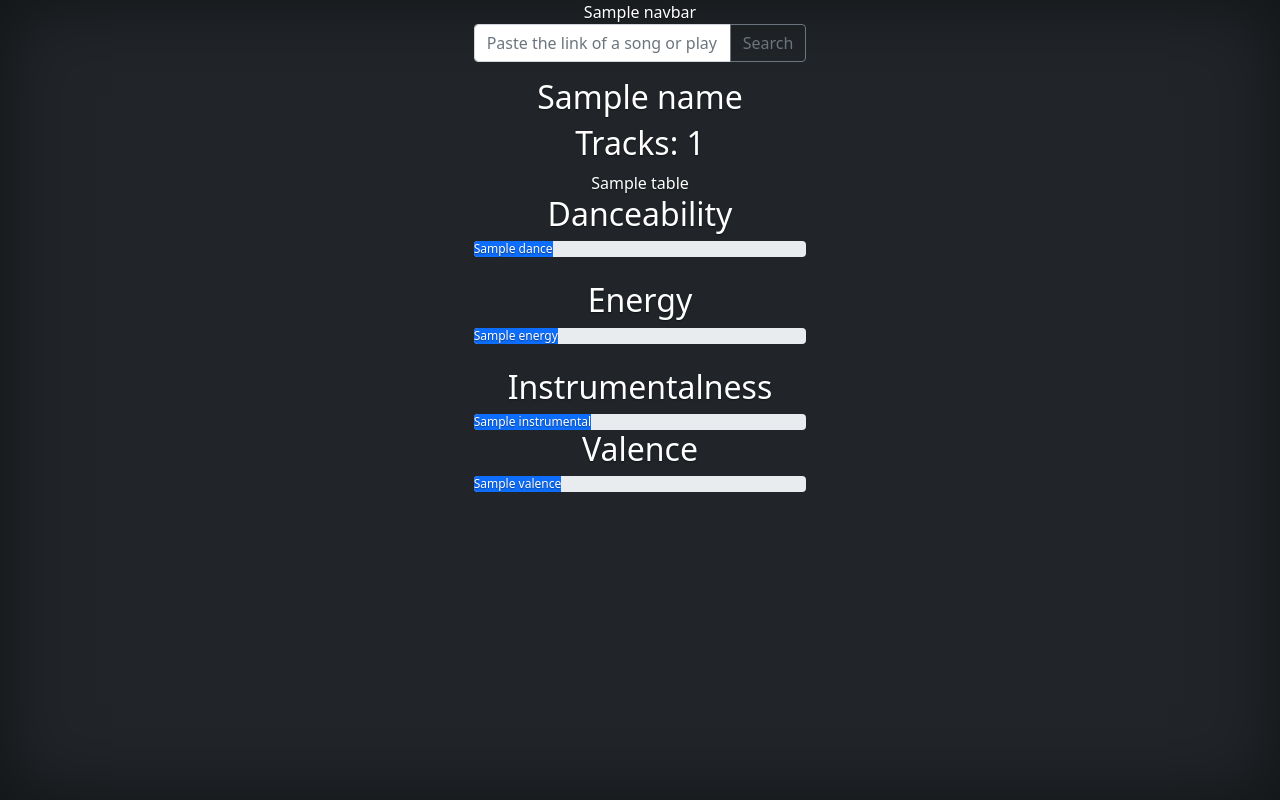
After one commit to JadenLeake333/WebSpotify, a Flask app: template templates/playlistdata.html in a window 1280 px wide. The commit adds this page. Run offline with Flask 2, Linux system fonts and the light colour scheme; the template is opened without the code that fills it: most values are stand-ins (such as "Sample title", 1, 10 or a date in 2020).

Commit message:
UI Changes

```diff
--- a/main.py
+++ b/main.py
@@ -1,10 +1,11 @@
 import os
+import navbar
 
 from dotenv import load_dotenv
 from parseJSON import parse_json
 from spotifyAPI import spotify_api
 from youtube_api import YoutubeDataApi
-from flask import Flask, request, redirect, url_for, render_template,session
+from flask import Flask, request, redirect, url_for, render_template, session
 
 app = Flask(__name__)
 load_dotenv() #Get env variables
@@ -13,241 +14,252 @@ client_id = os.getenv("CLIENT")
 client_secret = os.getenv("SECRET")
 app.secret_key = os.getenv("SESSIONSECRET")
 youtubeAPI = YoutubeDataApi(os.getenv("UTUBEAPIKEY"))
-redirect_uri = 'https://WebSpotify.jadenleake.repl.co/callback' #https://WebSpotify.jadenleake.repl.co/callback
+redirect_uri = 'https://WebSpotify.jadenleake.repl.co/callback'
 
 spotify = spotify_api(
-    client_id, client_secret,
+    client_id,
+    client_secret,
     'user-top-read,playlist-modify-public,playlist-read-private,playlist-modify-private,playlist-read-collaborative',
     redirect_uri)
+
 authorize = spotify.get_url()
-
+nav = navbar.create_navbar()
 
 @app.route('/')
-def starter():
-    #url_for('static', filename='style.css')
+def login():
     return render_template("login.html", url=authorize)
 
+@app.route('/logout')
+def logout():
+  session.pop('username', None)
+  return redirect(url_for('login'))
 
 @app.route('/home')
 def home():
-    song_data = spotify.get_user_tracks(session['code'])
-    username = spotify.get_user(session['code'])['display_name']
-    try:
-        if song_data['error']['status'] == 401:
-            return redirect(url_for('starter'))
-    except:
-        pass
 
-    return render_template('callback.html',data=song_data['items'],name=username)
+  if 'code' not in session.keys():
+    return redirect(url_for('login'))
+
+  song_data = spotify.get_user_tracks(session['code'])
+  username = spotify.get_user(session['code'])['display_name']
+
+  return render_template(
+    'callback.html',
+    data=song_data['items'],
+    name=username,
+    navbar=nav)
 
 @app.route('/callback')
 def main():
-    #find_code = request.url.find("?code=")
-    exchange_code = request.args.get('code')  # Parse the code from callback url
-    session['code'] = spotify.get_access_token(exchange_code)
-    print("sesh",session['code'])
-    return redirect(url_for('home'))
+  exchange_code = request.args.get('code')  # Parse the code from callback url
+  session['code'] = spotify.get_access_token(exchange_code)
 
+  return redirect(url_for('home'))
 
 @app.route('/makeplaylist')
 def make_playlist():
-    user = spotify.get_user(session['code'])
-    user_id = user['id']
-    top_playlist = spotify.make_playlist(
-        user_id, "Top Songs", "Here are your most listened to songs!", session['code'])
-    songs = request.args.get('s')
-    spotify.fill_playlist(top_playlist['id'], songs, session['code'])
-    return "Your playlist has been made! <a href='/playlistdata?playlist=%s'>Click here to view it!</a>" % top_playlist[
-        'uri']
 
+  if 'code' not in session.keys():
+    return redirect(url_for('login'))
+
+  user = spotify.get_user(session['code'])
+  user_id = user['id']
+
+  top_playlist = spotify.make_playlist(
+      user_id,
+      "Top Songs",
+      "Here are your most listened to songs!",
+      session['code'])
+
+  songs = request.args.get('s')
+
+  spotify.fill_playlist(
+    top_playlist['id'],
+    songs,
+    session['code'])
+
+  return "Your playlist has been made! <a href='/playlistdata?playlist=%s'>Click here to view it!</a>" % top_playlist['uri']
 
 @app.route('/search')
 def make_search():
-    search = request.args.get("s")
-    if search == '':
-        search = "none"
-    get_tracks = spotify.search_track(search,session['code'])
-    return render_template('search.html',data=get_tracks['tracks']['items'])
 
+  if 'code' not in session.keys():
+    return redirect(url_for('login'))
+
+  search = request.args.get("s")
+  if search == '':
+      search = "none"
+  get_tracks = spotify.search_track(search,session['code'])
+  return render_template(
+    'search.html',
+    data=get_tracks['tracks']['items'],
+    navbar=nav)
 
 @app.route('/features')
 def audio_features(feat=None, img=None, artist=None, name=None):
-    song_id = request.args.get("feat")
-    img = request.args.get("img")
-    artist = request.args.get("artist")
-    name = request.args.get('name')
 
-    song_features = spotify.get_analysis(song_id,session['code'])
+  if 'code' not in session.keys():
+    return redirect(url_for('login'))
 
+  song_id = request.args.get("feat")
+  img = request.args.get("img")
+  artist = request.args.get("artist")
+  name = request.args.get('name')
+
+  song_features = spotify.get_analysis(song_id,session['code'])
+
+  if 'error' in song_features.keys():
+    return "No information on %s!" %name
+  else:
     dance = float(song_features['danceability']) * 100
     energy = float(song_features['energy']) * 100
     instrumentalness = float(song_features['instrumentalness']) * 100
     valence = float(song_features['valence']) * 100
-    #print(dance,song_features['danceability'],energy,song_features['energy'],instrumentalness,song_features['instrumentalness'])
-    return render_template('songanalysis.html',
-                           img=img,
-                           artist=artist,
-                           name=name,
-                           dance=dance,
-                           energy=energy,
-                           instrumentalness=instrumentalness,
-                           valence=valence)
-
+  #print(dance,song_features['danceability'],energy,song_features['energy'],instrumentalness,song_features['instrumentalness'])
+  return render_template(
+    'songanalysis.html',
+    img=img,
+    artist=artist,
+    name=name,
+    dance=dance,
+    energy=energy,
+    instrumentalness=instrumentalness,
+    valence=valence,
+    navbar=nav)
 
 @app.route('/playlistdata')
 def playlists():
-    playlist = request.args.get("playlist")
-    playlist_id = playlist[17::]
-    playlist_data = spotify.get_playlist(playlist_id,session['code'])
-    next_playlist = parse_json.extract_values(playlist_data, 'next')
-    num_tracks = playlist_data['tracks']['total']
 
-    try:
-        if playlist_data['error']['status'] == 401:
-            return redirect(url_for('starter'))
-    except:
-        pass
-    playlist_name = playlist_data['name']
+  if 'code' not in session.keys():
+    return redirect(url_for('login'))
 
-    temp_id, song_names, song_img, song_artist, song_id = [], [], [], [], []  # Get images, names, artists and song ids of playlist
-    for songs in playlist_data['tracks']['items']:
-        song_names.append(songs['track']['name'])
-        song_img.append(songs['track']['album']['images'][0]['url'])
-        song_artist.append(songs['track']['artists'][0]['name'])
-        song_id.append(songs['track']['id'])
+  playlist = request.args.get("playlist")
+  playlist_id = playlist[17::]
 
-    song_analysis = spotify.get_analysis(song_id,session['code'])
-    dance, energy, instrumentalness, valence = [], [], [], []  # Get audio analysis of songs
-    for analysis in song_analysis['audio_features']:
-        dance.append(analysis['danceability'])
-        energy.append(analysis['energy'])
-        instrumentalness.append(analysis['instrumentalness'])
-        valence.append(analysis['valence'])
+  playlist_data = spotify.get_playlist(playlist_id,session['code'])
+  next_playlist = parse_json.extract_values(playlist_data, 'next')
+  num_tracks = playlist_data['tracks']['total']
 
-    duration_ms = 0
-    while next_playlist[0] != None:  # If the playlist is larger than 100 songs this will be able to get each "page"
-        next_page = spotify.get_next_playlist(next_playlist[0],session['code'])
-        temp_id.clear()
-        for songs in next_page['items']:
-            song_names.append(songs['track']['name'])
-            song_img.append(songs['track']['album']['images'][0]['url'])
-            song_artist.append(songs['track']['artists'][0]['name'])
-            song_id.append(songs['track']['id'])
-            temp_id.append(songs['track']['id'])
-            duration_ms += int(songs['track']['duration_ms'])
+  playlist_name = playlist_data['name']
 
-        song_analysis = spotify.get_analysis(temp_id,session['code'])
-        for analysis in song_analysis['audio_features']:
-            dance.append(analysis['danceability'])
-            energy.append(analysis['energy'])
-            instrumentalness.append(analysis['instrumentalness'])
-            valence.append(analysis['valence'])
+  temp_id, song_names, song_img, song_artist, song_id = [], [], [], [], []  # Get images, names, artists and song ids of playlist
+  for songs in playlist_data['tracks']['items']:
+      song_names.append(songs['track']['name'])
+      song_img.append(songs['track']['album']['images'][0]['url'])
+      song_artist.append(songs['track']['artists'][0]['name'])
+      song_id.append(songs['track']['id'])
 
-        next_playlist = parse_json.extract_values(next_page, 'next')
+  song_analysis = spotify.get_analysis(song_id,session['code'])
+  dance, energy, instrumentalness, valence = [], [], [], []  # Get audio analysis of songs
+  for analysis in song_analysis['audio_features']:
+    if analysis:
+      dance.append(analysis['danceability'])
+      energy.append(analysis['energy'])
+      instrumentalness.append(analysis['instrumentalness'])
+      valence.append(analysis['valence'])
 
-    dance_avg = (sum(dance) / len(dance)) * 100
-    energy_avg = (sum(energy) / len(energy)) * 100
-    instrumentalness_avg = (sum(instrumentalness) /
-                            len(instrumentalness)) * 100
-    valence_avg = (sum(valence) / len(valence)) * 100
+  duration_ms = 0
+  while next_playlist[0] != None:  # If the playlist is larger than 100 songs this will be able to get each "page"
+      next_page = spotify.get_next_playlist(next_playlist[0],session['code'])
+      temp_id.clear()
+      for songs in next_page['items']:
+          song_names.append(songs['track']['name'])
+          song_img.append(songs['track']['album']['images'][0]['url'])
+          song_artist.append(songs['track']['artists'][0]['name'])
+          song_id.append(songs['track']['id'])
+          temp_id.append(songs['track']['id'])
+          duration_ms += int(songs['track']['duration_ms'])
 
-    table = "<div class='row'>"
-    for idx, names in enumerate(song_names):
-        if names.find("'"):
-          names = names.replace("'","")
-        table += "<div class='col child'><tr><figure><td><a href='/features?feat=%s&img=%s&artist=%s&name=%s'><img src='%s' width='250' height='250'></a></td><figcaption><td>%s</td><br><td>%s</td></figcaption></figure></tr></div>" % (
-            song_id[idx], song_img[idx], song_artist[idx], names,
-            song_img[idx], song_artist[idx], names)
-    table += "</div>"
+      song_analysis = spotify.get_analysis(temp_id,session['code'])
+      for analysis in song_analysis['audio_features']:
+          dance.append(analysis['danceability'])
+          energy.append(analysis['energy'])
+          instrumentalness.append(analysis['instrumentalness'])
+          valence.append(analysis['valence'])
 
-    return '''
-    <html>
-        <head>
-            <title>Spotify Data</title>
-            <link href="static/bootstrap.min.css" rel="stylesheet">
-            <link href="static/cover.css" rel="stylesheet">
-        </head>
-        <body class="d-flex h-100 justify-content-center text-center text-white bg-dark">
-            <div>
-                <header class="mb-auto">
-                    <nav class="nav nav-masthead justify-content-center float-md-end">
-                        <a class="nav-link fs-2" href='/search'>Search</a>
-                        <a class="nav-link fs-2" href='/viewplaylists'>My playlists</a>
-                    </nav>
-                </header>
-                <div class="input-group mb-3">
-                    <input type="text" id='search' placeholder="Paste the link of a song or playlist here! Or just search a name!" class="form-control" aria-describedby="button-addon2">
-                    <button class="btn btn-outline-secondary" type="button" id="button-addon2" onclick="makeSearch()">Search</button>
-                </div>
-                <h1>%s</h1>
-                <h2>Tracks: %s</h2>
-                <div class='container overflow-auto cont' style='width: 100%%; height: 65%%;'>
-                    %s
-                </div>
-                <h1>Danceability</h1>
-                <div class="progress">
-                    <div class="progress-bar" role="progressbar" style="width: %.2f%%" aria-valuemin="0" aria-valuemax="1">%.2f%%</div>
-                </div>
-                <br>
-                <h1>Energy</h1>
-                <div class="progress">
-                    <div class="progress-bar" role="progressbar" style="width:%.2f%%" aria-valuemin="0" aria-valuemax="100">%.2f%%</div>
-                </div>
-                <br>
-                <h1>Instrumentalness</h1>
-                <div class="progress">
-                    <div class="progress-bar" role="progressbar" style="width: %.2f%%" aria-valuemin="0" aria-valuemax="100">%.2f%%</div>
-                </div>
-                <h1>Valence</h1>
-                <div class="progress">
-                    <div class="progress-bar" role="progressbar" style="width: %.2f%%" aria-valuemin="0" aria-valuemax="100">%.2f%%</div>
-                </div>
-            </div>
-                <script type='text/javascript' src='static/search.js'></script>
-        </body>
-    </html>
-    ''' % (playlist_name, num_tracks, table, dance_avg, dance_avg, energy_avg,
-           energy_avg, instrumentalness_avg, instrumentalness_avg, valence_avg,
-           valence_avg)
+      next_playlist = parse_json.extract_values(next_page, 'next')
 
+  dance_avg = (sum(dance) / len(dance)) * 100
+  energy_avg = (sum(energy) / len(energy)) * 100
+  instrumentalness_avg = (sum(instrumentalness) /
+                          len(instrumentalness)) * 100
+  valence_avg = (sum(valence) / len(valence)) * 100
+
+  table = "<div class='row'>"
+  for idx, names in enumerate(song_names):
+      if names.find("'"):
+        names = names.replace("'","")
+      table += "<div class='col child'><tr><figure><td><a href='/features?feat=%s&img=%s&artist=%s&name=%s'><img src='%s' width='250' height='250'></a></td><figcaption><td>%s</td><br><td>%s</td></figcaption></figure></tr></div>" % (
+          song_id[idx], song_img[idx], song_artist[idx], names,
+          song_img[idx], song_artist[idx], names)
+  table += "</div>"
+
+  return render_template('playlistdata.html',
+    name = playlist_name,
+    playlistLength = num_tracks,
+    table = table,
+    dance = dance_avg,
+    energy = energy_avg,
+    instrumental = instrumentalness_avg,
+    valence = valence_avg,
+    navbar = nav,
+    )
 
 @app.route('/searchtrack')
 def tracks():
-    track = request.args.get('track')
-    track_id = track[14::]
-    track_data = spotify.search_trackid(track_id,session['code'])
 
-    try:
-        if track_data['error']['status'] == 401:
-            return redirect(url_for('starter'))
-    except:
-        pass
-    print(track_data)
-    name = track_data['name']
-    img = track_data['album']['images'][0]['url']
-    artist = track_data['artists'][0]['name']
-    if name.find("'"):
-      name = name.replace("'","")
-    return redirect(
-        url_for('audio_features',
-                feat=track_id,
-                img=img,
-                artist=artist,
-                name=name))
+  if 'code' not in session.keys():
+    return redirect(url_for('login'))
+
+  track = request.args.get('track')
+  track_id = track[14::]
+  track_data = spotify.search_trackid(track_id,session['code'])
+
+  name = track_data['name']
+  img = track_data['album']['images'][0]['url']
+  artist = track_data['artists'][0]['name']
+
+  if name.find("'"):
+    name = name.replace("'","")
+
+  return redirect(
+    url_for(
+      'audio_features',
+      feat=track_id,
+      img=img,
+      artist=artist,
+      name=name))
 
 
 @app.route('/viewplaylists')
 def view_playlists():
-    user_playlists = spotify.get_user_playlists(session['code'])
 
-    return render_template('viewplaylists.html',data=user_playlists['items'])
+  if 'code' not in session.keys():
+    return redirect(url_for('login'))
+
+  user_playlists = spotify.get_user_playlists(session['code'])
+
+  return render_template(
+    'viewplaylists.html',
+    data=user_playlists['items'],
+    navbar=nav)
 
 @app.route('/recommend')
 def recommend_songs():
-    return render_template('recommend.html')
+
+  if 'code' not in session.keys():
+    return redirect(url_for('login'))
+
+  return render_template(
+    'recommend.html',
+    navbar=nav)
 
 @app.route('/converttospotify', methods=['GET','POST'])
 def convert_playlist():
+
+  if 'code' not in session.keys():
+      return redirect(url_for('login'))
+
   if request.method == "POST":
     playlistLink = request.form['playlist']
     playlistID = playlistLink.replace("https://youtube.com/playlist?list=", "")
@@ -257,76 +269,115 @@ def convert_playlist():
 
     for ids in result:
       video_by_id = youtubeAPI.get_video_metadata(ids['video_id'])
-      title = video_by_id['video_title']
+      if 'video_title' in video_by_id:
+        title = video_by_id['video_title']
 
-      title = title[0:title.find("(")]
-      tracks.append(spotify.search_track(title,session['code']))
+        title = title[0:title.find("(")]
+        tracks.append(spotify.search_track(title,session['code']))
 
     user = spotify.get_user(session['code'])
     user_id = user['id']
+
     youtube_playlist = spotify.make_playlist(
-        user_id, "YouTube to Spotify" , "YouTube to Spotify", session['code'])
+        user_id,
+        "YouTube to Spotify",
+        "YouTube to Spotify",
+        session['code'])
 
     for track in tracks:
-     add_to_playlist.append(track['tracks']['items'][0]['uri'])
+      try:
+        add_to_playlist.append(track['tracks']['items'][0]['uri'])
+      except:
+        continue
 
-    new_playlist = spotify.fill_playlist(youtube_playlist['id'], add_to_playlist, session['code'])
-    return render_template('youtubespotify.html')
+    new_playlist = spotify.fill_playlist(
+      youtube_playlist['id'],
+      add_to_playlist,
+      session['code'])
+
+    return render_template(
+      'youtubespotify.html',
+      navbar=nav)
   else:
-    return render_template('youtubespotify.html')
+    return render_template(
+      'youtubespotify.html',
+      navbar=nav)
 
 @app.route('/recommendedsongs')
 def display_recommended(dance=None, energy=None, instrumental=None, valence=None):
-    dance = int(request.args.get("dance")) / 100
-    energy = int(request.args.get("energy")) / 100
-    instrumental = int(request.args.get("instrumental")) / 100
-    valence = int(request.args.get('valence')) / 100
 
-    song_data = spotify.get_user_tracks(session['code'])
-    song_artist_data = spotify.get_user_artists(session['code'])
-    song_artist, song_id, song_genre = [], [], []
+  if 'code' not in session.keys():
+    return redirect(url_for('login'))
 
-    print(song_data)
+  dance = int(request.args.get("dance")) / 100
+  energy = int(request.args.get("energy")) / 100
+  instrumental = int(request.args.get("instrumental")) / 100
+  valence = int(request.args.get('valence')) / 100
 
-    for songs in song_data['items']:
-        song_artist.append(songs['artists'][0]['id'])
-        song_id.append(songs['id'])
+  song_data = spotify.get_user_tracks(session['code'])
+  song_artist_data = spotify.get_user_artists(session['code'])
+  song_artist, song_id, song_genre = [], [], []
 
-    for songs in song_artist_data['items']:
-        song_genre.append(songs['genres'][0])
-        '''
-        try: # This needs a fix once fully working
-        song_artist = song_artist[0:4]
-        song_id = song_id[0:4]
-        song_genre = song_genre[0:4]
-    except:'''
+  for songs in song_data['items']:
+      song_artist.append(songs['artists'][0]['id'])
+      song_id.append(songs['id'])
 
-    song_artist = song_artist[0]
-    song_id = song_id[0]
-    song_genre = song_genre[0]
+  for songs in song_artist_data['items']:
+      song_genre.append(songs['genres'][0])
+      '''
+      try: # This needs a fix once fully working
+      song_artist = song_artist[0:4]
+      song_id = song_id[0:4]
+      song_genre = song_genre[0:4]
+  except:'''
 
-    '''
-    artists=",".join(song_artist)
-    tracks=','.join(song_id)
-    genres=','.join(song_genre)
-    '''
+  song_artist = song_artist[0]
+  song_id = song_id[0]
+  song_genre = song_genre[0]
 
-    genres = song_genre.replace(" ","%20")
+  '''
+  artists=",".join(song_artist)
+  tracks=','.join(song_id)
+  genres=','.join(song_genre)
+  '''
 
-    recommended = spotify.get_user_recommendations(song_artist,song_id,genres,session['code'],dance=dance,energy=energy,instrumental=instrumental,valence=valence)
+  genres = song_genre.replace(" ","%20")
 
-    return render_template('recommendedplaylist.html',data=recommended['tracks'])
+  recommended = spotify.get_user_recommendations(
+    song_artist,
+    song_id,
+    genres,
+    session['code'],
+    dance=dance,
+    energy=energy,
+    instrumental=instrumental,
+    valence=valence,
+    navbar=nav)
+
+  return render_template('recommendedplaylist.html', data=recommended['tracks'])
 
 @app.route('/recommendplaylist')
 def make_recommended_playlist():
-    tracks = request.args.get('tracks')
-    print("Tracks",tracks)
-    user = spotify.get_user(session['code'])
-    user_id = user['id']
-    recommended_playlist = spotify.make_playlist(
-    user_id, "Recommended Songs", "Here are your recommended songs!",session['code'])
-    spotify.fill_playlist(recommended_playlist['id'], tracks,session['code'])
-    return "Playlist has been made, check your spotify! You can close this tab."
+
+  if 'code' not in session.keys():
+    return redirect(url_for('login'))
+
+  tracks = request.args.get('tracks')
+
+  user = spotify.get_user(session['code'])
+  user_id = user['id']
+
+  recommended_playlist = spotify.make_playlist(
+    user_id,
+    "Recommended Songs",
+    "Here are your recommended songs!",
+    session['code'])
+
+  spotify.fill_playlist(
+    recommended_playlist['id'],
+    tracks,session['code'])
+
+  return "Playlist has been made, check your spotify! You can close this tab."
 
 
 if __name__ == "__main__":
--- a/templates/index.html
+++ b/templates/index.html
@@ -8,7 +8,7 @@
     </head>
     <body>
     <div>
-        <a href='/viewplaylists'>Click here to see your playlists</a>
+        {{navbar | safe}}
     </div>
     <div>
         <h1>Enter a track name or <a href='https://community.spotify.com/t5/Spotify-Answers/What-s-a-Spotify-URI/ta-p/919201'>spotify playlist uri</a> here!</h1>
--- /dev/null
+++ b/templates/playlistdata.html
@@ -0,0 +1,42 @@
+<html>
+  <head>
+      <title>Spotify Data</title>
+      <link href="static/bootstrap.min.css" rel="stylesheet">
+      <link href="static/cover.css" rel="stylesheet">
+  </head>
+  <body class="d-flex h-100 justify-content-center text-center text-white bg-dark">
+      <div>
+          {{navbar | safe}}
+          <div class="input-group mb-3">
+              <input type="text" id='search' placeholder="Paste the link of a song or playlist here! Or just search a name!" class="form-control" aria-describedby="button-addon2">
+              <button class="btn btn-outline-secondary" type="button" id="button-addon2" onclick="makeSearch()">Search</button>
+          </div>
+          <h1>{{name}}</h1>
+          <h2>Tracks: {{playlistLength}}</h2>
+          <div class='container overflow-auto cont' style='width: 100%%; height: 65%%;'>
+            <div class='container overflow-auto cont' style='width: 100%%; height: 65%%;'>
+                {{table | safe}}
+            </div>
+          </div>
+          <h1>Danceability</h1>
+          <div class="progress">
+              <div class="progress-bar" role="progressbar" style="width: {{ dance }}%" aria-valuemin="0" aria-valuemax="1">{{ dance }}</div>
+          </div>
+          <br>
+          <h1>Energy</h1>
+          <div class="progress">
+              <div class="progress-bar" role="progressbar" style="width:{{ energy }}%" aria-valuemin="0" aria-valuemax="100">{{ energy }} </div>
+          </div>
+          <br>
+          <h1>Instrumentalness</h1>
+          <div class="progress">
+              <div class="progress-bar" role="progressbar" style="width: {{instrumental}}% " aria-valuemin="0" aria-valuemax="100">{{instrumental}} </div>
+          </div>
+          <h1>Valence</h1>
+          <div class="progress">
+              <div class="progress-bar" role="progressbar" style="width: {{ valence }}%" aria-valuemin="0" aria-valuemax="100">{{valence}}</div>
+          </div>
+      </div>
+          <script type='text/javascript' src='static/search.js'></script>
+  </body>
+</html>
```
Also changed, not shown: endpoints.json (added, +7 -0 lines), navbar.py (added, +15 -0 lines), templates/callback.html (+1 -6 lines), templates/search.html (+1 -7 lines), templates/songanalysis.html (+1 -6 lines), templates/viewplaylists.html (+1 -7 lines), templates/youtubespotify.html (+6 -12 lines).
